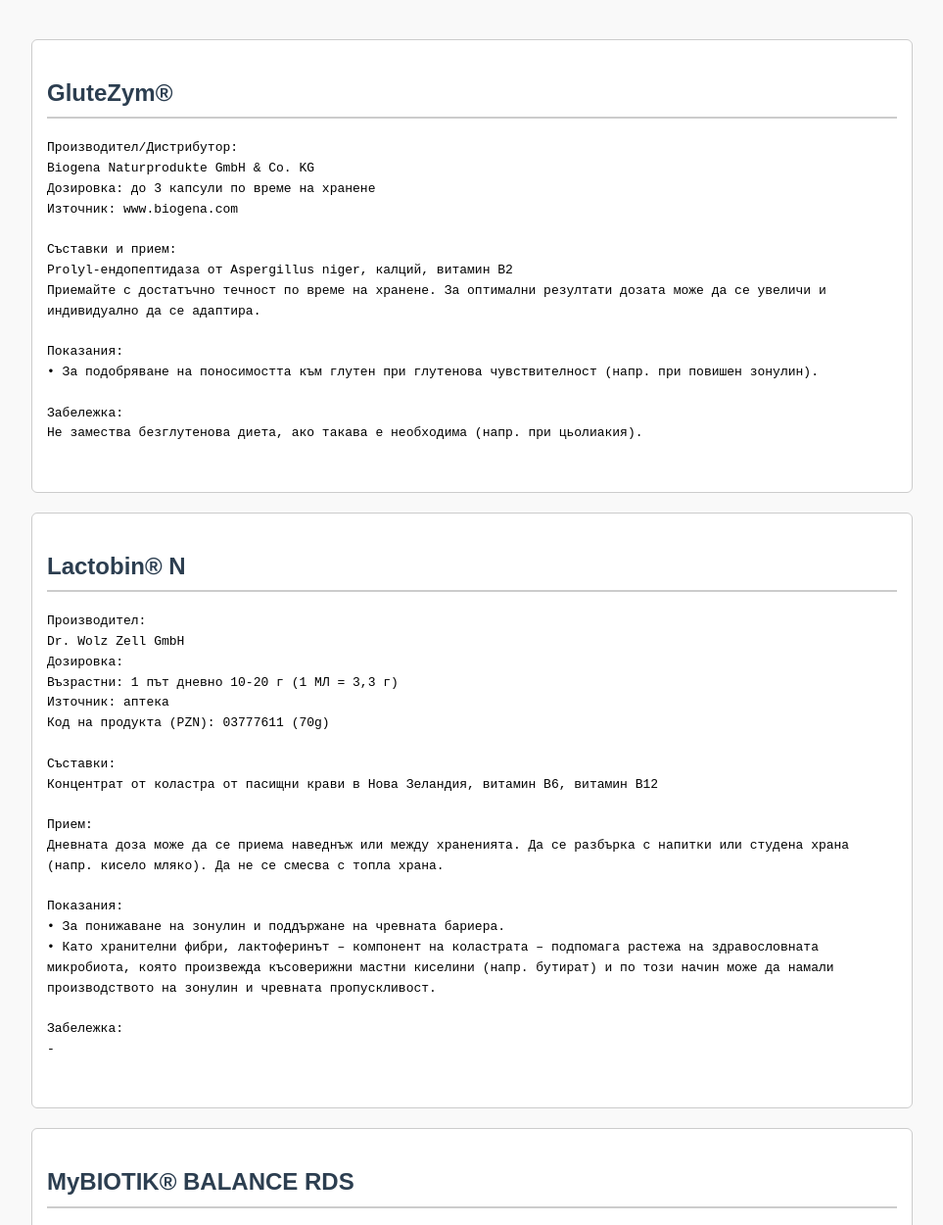
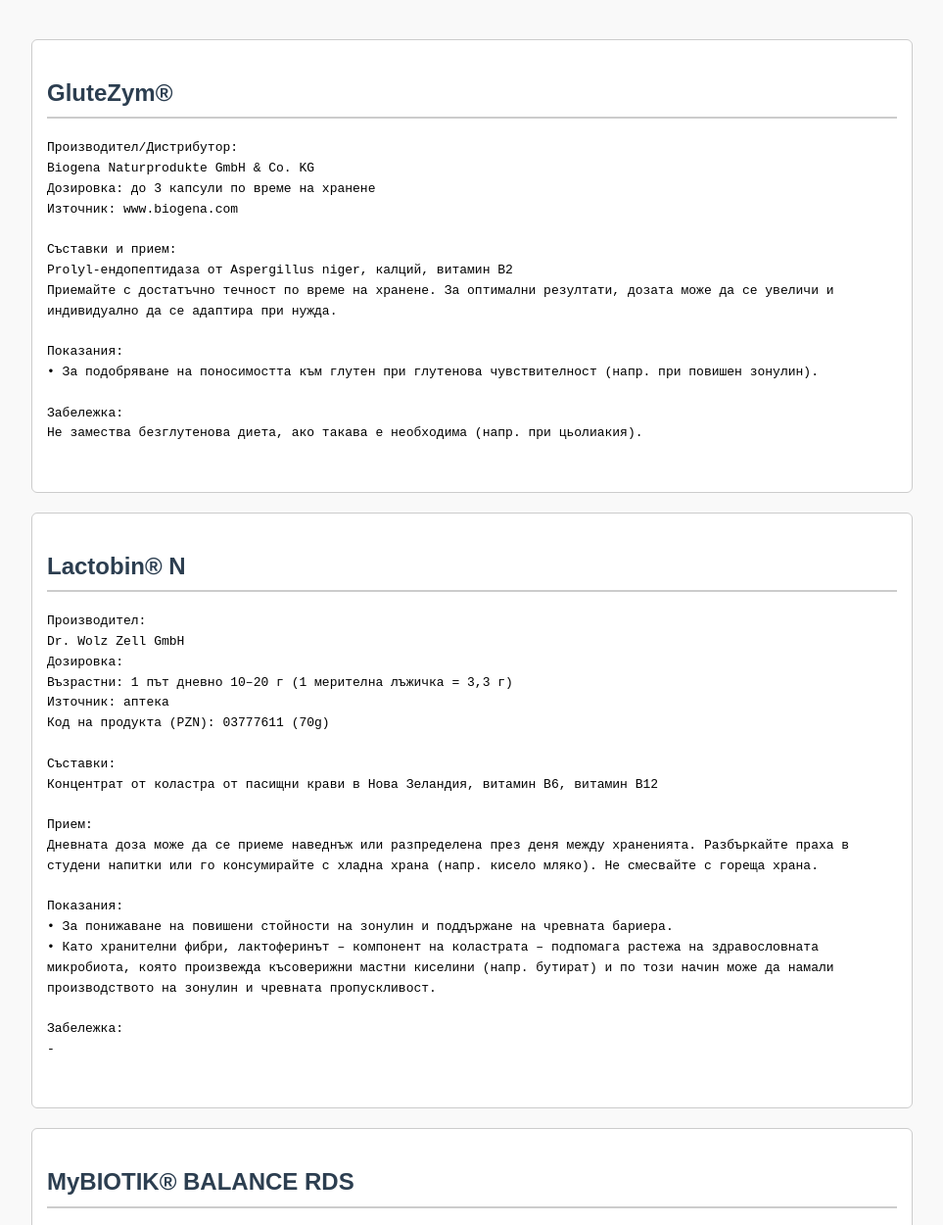
Before and after one commit to yordanfilipov/yordanfilipov.github.io, a plain HTML site: page index.html in a window 1280 px wide. Shown: the top 1250 px of the page at 98% size, without its empty margins (158-1121 px from the left). Drawn offline with Linux system fonts and the light colour scheme.

Commit message:
Update index.html

```diff
--- a/index.html
+++ b/index.html
@@ -41,7 +41,7 @@ Biogena Naturprodukte GmbH & Co. KG
 
 Съставки и прием:
 Prolyl-ендопептидаза от Aspergillus niger, калций, витамин B2
-Приемайте с достатъчно течност по време на хранене. За оптимални резултати дозата може да се увеличи и индивидуално да се адаптира.
+Приемайте с достатъчно течност по време на хранене. За оптимални резултати, дозата може да се увеличи и индивидуално да се адаптира при нужда.
 
 Показания:
 • За подобряване на поносимостта към глутен при глутенова чувствителност (напр. при повишен зонулин).
@@ -57,7 +57,7 @@ Prolyl-ендопептидаза от Aspergillus niger, калций, вита
 Производител:
 Dr. Wolz Zell GmbH
 Дозировка:
-Възрастни: 1 път дневно 10-20 г (1 МЛ = 3,3 г)
+Възрастни: 1 път дневно 10–20 г (1 мерителна лъжичка = 3,3 г)
 Източник: аптека
 Код на продукта (PZN): 03777611 (70g)
 
@@ -65,10 +65,10 @@ Dr. Wolz Zell GmbH
 Концентрат от коластра от пасищни крави в Нова Зеландия, витамин B6, витамин B12
 
 Прием:
-Дневната доза може да се приема наведнъж или между храненията. Да се разбърка с напитки или студена храна (напр. кисело мляко). Да не се смесва с топла храна.
+Дневната доза може да се приеме наведнъж или разпределена през деня между храненията. Разбъркайте праха в студени напитки или го консумирайте с хладна храна (напр. кисело мляко). Не смесвайте с гореща храна.
 
 Показания:
-• За понижаване на зонулин и поддържане на чревната бариера.
+• За понижаване на повишени стойности на зонулин и поддържане на чревната бариера.
 • Като хранителни фибри, лактоферинът – компонент на коластрата – подпомага растежа на здравословната микробиота, която произвежда късоверижни мастни киселини (напр. бутират) и по този начин може да намали производството на зонулин и чревната пропускливост.
 
 Забележка:
@@ -81,13 +81,13 @@ Dr. Wolz Zell GmbH
         <pre>
 Производител/Дистрибутор:
 nutrimmun GmbH
-Дозировка: Възрастни и деца над 7 г.: 1 саше и 1 капсула веднъж дневно.
+Дозировка: Възрастни и деца от 7 години: 1 саше и 1 капсула веднъж дневно.
 Източник: аптека
 PZN: 15635170 (20 дози), 15635187 (40 дози)
 
 Съставки:
 Прах: Lactobacillus plantarum 299v 10x10⁹ CFU
-Капсула: Витамини D, B6, B12, фолиева киселина, ниацин, калций
+Капсула: Витамин D, калций, витамин B12, витамин B6, фолиева киселина и ниацин.
 
 Прием:
 Прах: Разбъркайте праха в около 100 мл вода и изпийте на празен стомах поне 15 минути преди хранене. Вземете капсулата по време на хранене с течност, напр. чаша вода.
```
